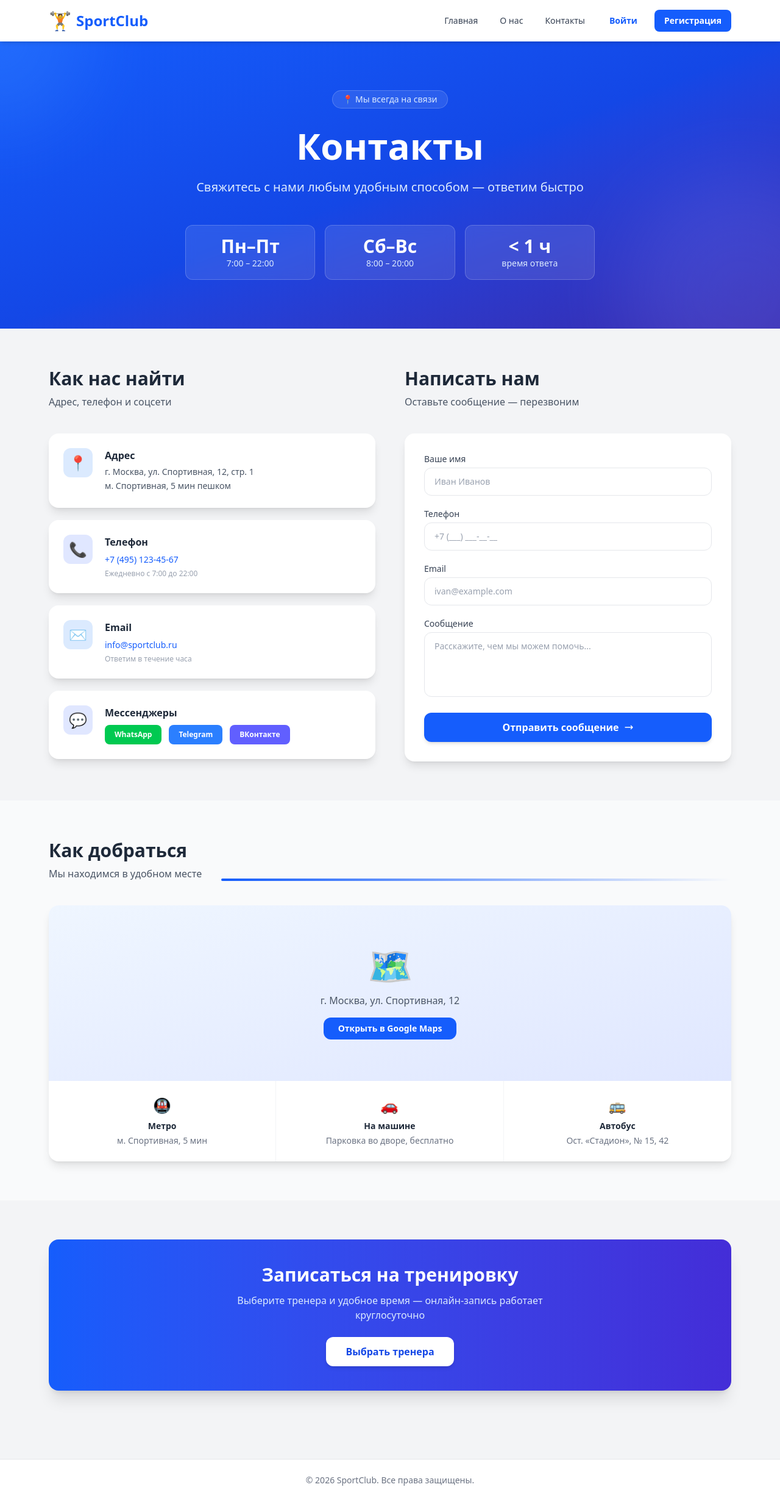
After one commit to KonstantinP94/final_project, a Django app: page /sport/contacts/ in a window 1280 px wide. The commit adds this page. Shown: the whole page at 61% size. Run offline with Django 5.2, Linux system fonts and the light colour scheme.

Commit message:
добавлены страницы 'О нас' и 'Контакты'

```diff
--- /dev/null
+++ b/sport/templates/contacts.html
@@ -0,0 +1,233 @@
+{% extends 'layout.html' %}
+
+{% block title %}
+Контакты — SportClub
+{% endblock %}
+
+{% block content %}
+
+<section class="relative bg-gradient-to-br from-blue-600 via-blue-700 to-indigo-800 overflow-hidden">
+   <div class="absolute top-0 left-0 w-72 h-72 bg-blue-400 rounded-full opacity-20 -translate-x-1/2 -translate-y-1/2 blur-3xl"></div>
+   <div class="absolute bottom-0 right-0 w-96 h-96 bg-indigo-400 rounded-full opacity-20 translate-x-1/3 translate-y-1/3 blur-3xl"></div>
+
+   <div class="relative max-w-6xl mx-auto px-4 py-20 text-center">
+       <span class="inline-block px-4 py-1 bg-white/10 backdrop-blur-sm text-blue-100 text-sm font-medium rounded-full mb-6 border border-white/20">
+           📍 Мы всегда на связи
+       </span>
+       <h1 class="text-5xl md:text-6xl font-bold text-white mb-4 leading-tight">
+           Контакты
+       </h1>
+       <p class="text-xl text-blue-100 max-w-2xl mx-auto">
+           Свяжитесь с нами любым удобным способом — ответим быстро
+       </p>
+       <div class="grid grid-cols-3 gap-4 max-w-2xl mx-auto mt-12">
+           <div class="bg-white/10 backdrop-blur-sm rounded-xl p-4 border border-white/20">
+               <div class="text-3xl font-bold text-white">Пн–Пт</div>
+               <div class="text-sm text-blue-100">7:00 – 22:00</div>
+           </div>
+           <div class="bg-white/10 backdrop-blur-sm rounded-xl p-4 border border-white/20">
+               <div class="text-3xl font-bold text-white">Сб–Вс</div>
+               <div class="text-sm text-blue-100">8:00 – 20:00</div>
+           </div>
+           <div class="bg-white/10 backdrop-blur-sm rounded-xl p-4 border border-white/20">
+               <div class="text-3xl font-bold text-white">&lt; 1 ч</div>
+               <div class="text-sm text-blue-100">время ответа</div>
+           </div>
+       </div>
+   </div>
+</section>
+
+<section class="max-w-6xl mx-auto px-4 py-16">
+   <div class="grid grid-cols-1 lg:grid-cols-2 gap-12">
+
+       <div>
+           <div class="flex items-end justify-between mb-10">
+               <div>
+                   <h2 class="text-3xl font-bold text-gray-800 mb-2">Как нас найти</h2>
+                   <p class="text-gray-600">Адрес, телефон и соцсети</p>
+               </div>
+           </div>
+
+           <div class="space-y-5">
+               <div class="bg-white shadow-lg rounded-2xl p-6 flex items-start gap-5 hover:shadow-xl transition-all duration-300">
+                   <div class="w-12 h-12 bg-blue-100 rounded-xl flex items-center justify-center text-2xl shrink-0">
+                       📍
+                   </div>
+                   <div>
+                       <div class="font-semibold text-gray-800 mb-1">Адрес</div>
+                       <div class="text-gray-600 text-sm leading-relaxed">г. Москва, ул. Спортивная, 12, стр. 1<br>м.
+                           Спортивная, 5 мин пешком
+                       </div>
+                   </div>
+               </div>
+
+               <div class="bg-white shadow-lg rounded-2xl p-6 flex items-start gap-5 hover:shadow-xl transition-all duration-300">
+                   <div class="w-12 h-12 bg-indigo-100 rounded-xl flex items-center justify-center text-2xl shrink-0">
+                       📞
+                   </div>
+                   <div>
+                       <div class="font-semibold text-gray-800 mb-1">Телефон</div>
+                       <a href="tel:+74951234567"
+                          class="text-blue-600 hover:text-blue-700 text-sm font-medium transition duration-200">
+                           +7 (495) 123-45-67
+                       </a>
+                       <div class="text-gray-400 text-xs mt-1">Ежедневно с 7:00 до 22:00</div>
+                   </div>
+               </div>
+
+               <div class="bg-white shadow-lg rounded-2xl p-6 flex items-start gap-5 hover:shadow-xl transition-all duration-300">
+                   <div class="w-12 h-12 bg-blue-100 rounded-xl flex items-center justify-center text-2xl shrink-0">
+                       ✉️
+                   </div>
+                   <div>
+                       <div class="font-semibold text-gray-800 mb-1">Email</div>
+                       <a href="mailto:info@sportclub.ru"
+                          class="text-blue-600 hover:text-blue-700 text-sm font-medium transition duration-200">
+                           info@sportclub.ru
+                       </a>
+                       <div class="text-gray-400 text-xs mt-1">Ответим в течение часа</div>
+                   </div>
+               </div>
+
+               <div class="bg-white shadow-lg rounded-2xl p-6 flex items-start gap-5 hover:shadow-xl transition-all duration-300">
+                   <div class="w-12 h-12 bg-indigo-100 rounded-xl flex items-center justify-center text-2xl shrink-0">
+                       💬
+                   </div>
+                   <div>
+                       <div class="font-semibold text-gray-800 mb-2">Мессенджеры</div>
+                       <div class="flex gap-3">
+                           <a href="#"
+                              class="px-4 py-2 bg-green-500 hover:bg-green-600 text-white text-xs font-semibold rounded-lg transition duration-200">
+                               WhatsApp
+                           </a>
+                           <a href="#"
+                              class="px-4 py-2 bg-blue-500 hover:bg-blue-600 text-white text-xs font-semibold rounded-lg transition duration-200">
+                               Telegram
+                           </a>
+                           <a href="#"
+                              class="px-4 py-2 bg-indigo-500 hover:bg-indigo-600 text-white text-xs font-semibold rounded-lg transition duration-200">
+                               ВКонтакте
+                           </a>
+                       </div>
+                   </div>
+               </div>
+           </div>
+       </div>
+
+       <div>
+           <div class="flex items-end justify-between mb-10">
+               <div>
+                   <h2 class="text-3xl font-bold text-gray-800 mb-2">Написать нам</h2>
+                   <p class="text-gray-600">Оставьте сообщение — перезвоним</p>
+               </div>
+           </div>
+
+           <div class="bg-white shadow-lg rounded-2xl p-8">
+               {% if messages %}
+               <div class="mb-6 space-y-2">
+                   {% for message in messages %}
+                   <div class="px-4 py-3 rounded-lg border
+                       {% if message.tags == 'success' %}bg-green-100 border-green-300 text-green-800
+                       {% elif message.tags == 'error' %}bg-red-100 border-red-300 text-red-700
+                       {% else %}bg-blue-100 border-blue-300 text-blue-700{% endif %}">
+                       {{ message }}
+                   </div>
+                   {% endfor %}
+               </div>
+               {% endif %}
+
+               <form method="post" action="{% url 'sport:contacts' %}" class="space-y-5">
+                   {% csrf_token %}
+                   <div>
+                       <label class="block text-sm font-medium text-gray-700 mb-1">Ваше имя</label>
+                       <input type="text" name="name" required placeholder="Иван Иванов"
+                              class="w-full px-4 py-3 border border-gray-200 rounded-xl text-sm text-gray-800 placeholder-gray-400 focus:outline-none focus:ring-2 focus:ring-blue-500 focus:border-transparent transition duration-200">
+                   </div>
+                   <div>
+                       <label class="block text-sm font-medium text-gray-700 mb-1">Телефон</label>
+                       <input type="tel" name="phone" required placeholder="+7 (___) ___-__-__"
+                              class="w-full px-4 py-3 border border-gray-200 rounded-xl text-sm text-gray-800 placeholder-gray-400 focus:outline-none focus:ring-2 focus:ring-blue-500 focus:border-transparent transition duration-200">
+                   </div>
+                   <div>
+                       <label class="block text-sm font-medium text-gray-700 mb-1">Email</label>
+                       <input type="email" name="email" placeholder="ivan@example.com"
+                              class="w-full px-4 py-3 border border-gray-200 rounded-xl text-sm text-gray-800 placeholder-gray-400 focus:outline-none focus:ring-2 focus:ring-blue-500 focus:border-transparent transition duration-200">
+                   </div>
+                   <div>
+                       <label class="block text-sm font-medium text-gray-700 mb-1">Сообщение</label>
+                       <textarea name="message" rows="4" required placeholder="Расскажите, чем мы можем помочь..."
+                                 class="w-full px-4 py-3 border border-gray-200 rounded-xl text-sm text-gray-800 placeholder-gray-400 focus:outline-none focus:ring-2 focus:ring-blue-500 focus:border-transparent transition duration-200 resize-none"></textarea>
+                   </div>
+                   <button type="submit"
+                           class="w-full bg-blue-600 hover:bg-blue-700 text-white font-semibold py-3 rounded-xl transition-all duration-200 shadow-md hover:shadow-lg flex items-center justify-center gap-2">
+                       Отправить сообщение
+                       <svg class="w-4 h-4" fill="none" stroke="currentColor" viewBox="0 0 24 24">
+                           <path stroke-linecap="round" stroke-linejoin="round" stroke-width="2"
+                                 d="M17 8l4 4m0 0l-4 4m4-4H3"/>
+                       </svg>
+                   </button>
+               </form>
+           </div>
+       </div>
+   </div>
+</section>
+
+<section class="bg-gray-50 py-16">
+   <div class="max-w-6xl mx-auto px-4">
+       <div class="flex items-end justify-between mb-10">
+           <div>
+               <h2 class="text-3xl font-bold text-gray-800 mb-2">Как добраться</h2>
+               <p class="text-gray-600">Мы находимся в удобном месте</p>
+           </div>
+           <div class="hidden sm:block h-1 flex-1 bg-gradient-to-r from-blue-600 to-transparent ml-8 rounded-full"></div>
+       </div>
+
+       <div class="bg-white shadow-lg rounded-2xl overflow-hidden">
+           <div class="w-full h-72 bg-gradient-to-br from-blue-50 to-indigo-100 flex items-center justify-center">
+               <div class="text-center">
+                   <div class="text-6xl mb-4">🗺️</div>
+                   <p class="text-gray-600 font-medium">г. Москва, ул. Спортивная, 12</p>
+                   <a href="https://maps.google.com/?q=SportClub+Москва" target="_blank"
+                      class="inline-block mt-4 px-6 py-2 bg-blue-600 hover:bg-blue-700 text-white text-sm font-semibold rounded-xl transition duration-200">
+                       Открыть в Google Maps
+                   </a>
+               </div>
+           </div>
+
+           <div class="grid grid-cols-1 sm:grid-cols-3 divide-y sm:divide-y-0 sm:divide-x divide-gray-100">
+               <div class="p-6 text-center">
+                   <div class="text-2xl mb-2">🚇</div>
+                   <div class="font-semibold text-gray-800 text-sm">Метро</div>
+                   <div class="text-gray-500 text-sm mt-1">м. Спортивная, 5 мин</div>
+               </div>
+               <div class="p-6 text-center">
+                   <div class="text-2xl mb-2">🚗</div>
+                   <div class="font-semibold text-gray-800 text-sm">На машине</div>
+                   <div class="text-gray-500 text-sm mt-1">Парковка во дворе, бесплатно</div>
+               </div>
+               <div class="p-6 text-center">
+                   <div class="text-2xl mb-2">🚌</div>
+                   <div class="font-semibold text-gray-800 text-sm">Автобус</div>
+                   <div class="text-gray-500 text-sm mt-1">Ост. «Стадион», № 15, 42</div>
+               </div>
+           </div>
+       </div>
+   </div>
+</section>
+
+<section class="max-w-6xl mx-auto px-4 py-16">
+   <div class="bg-gradient-to-r from-blue-600 to-indigo-700 rounded-2xl p-10 text-center shadow-xl">
+       <h2 class="text-3xl font-bold text-white mb-3">
+           Записаться на тренировку
+       </h2>
+       <p class="text-blue-100 mb-6 max-w-xl mx-auto">
+           Выберите тренера и удобное время — онлайн-запись работает круглосуточно
+       </p>
+       <a href="{% url 'sport:home' %}"
+          class="inline-block px-8 py-3 bg-white hover:bg-gray-100 text-blue-700 font-semibold rounded-xl transition duration-200 shadow-md">
+           Выбрать тренера
+       </a>
+   </div>
+</section>
+
+{% endblock %}
--- a/sport/templates/home.html
+++ b/sport/templates/home.html
@@ -152,7 +152,7 @@
         <p class="text-blue-100 mb-6 max-w-xl mx-auto">
             Свяжитесь с нами — поможем подобрать индивидуальную программу под ваши цели
         </p>
-        <a href="#"
+        <a href="{% url 'sport:contacts' %}"
            class="inline-block px-8 py-3 bg-white hover:bg-gray-100 text-blue-700 font-semibold rounded-xl transition duration-200 shadow-md">
             Связаться с нами
         </a>
--- a/sport/templates/layout.html
+++ b/sport/templates/layout.html
@@ -21,6 +21,14 @@
            <a href="{% url 'sport:home' %}"
               class="px-3 py-2 text-sm font-medium text-gray-700 hover:text-blue-600 transition duration-200">
                Главная
+           </a>
+           <a href="{% url 'sport:about' %}"
+              class="px-3 py-2 text-sm font-medium text-gray-700 hover:text-blue-600 transition duration-200">
+               О нас
+           </a>
+           <a href="{% url 'sport:contacts' %}"
+              class="px-3 py-2 text-sm font-medium text-gray-700 hover:text-blue-600 transition duration-200">
+               Контакты
            </a>
 
            {% if user.is_authenticated %}
--- a/sport/urls.py
+++ b/sport/urls.py
@@ -12,6 +12,8 @@ urlpatterns = [
     path('add_review/<int:trainer_id>/', views.add_review, name='add_review'),
     path('edit_review/<int:review_id>/', views.edit_review, name='edit_review'),
     path('delete_review/<int:review_id>/', views.delete_review, name='delete_review'),
+    path('about/', views.about, name='about'),
+    path('contacts/', views.contacts, name='contacts')
 
 
 ]
--- a/sport/views.py
+++ b/sport/views.py
@@ -142,3 +142,9 @@ def delete_review(request, review_id):
 
     messages.success(request, 'Ваш отзыв был удалён.')
     return redirect('sport:trainer_detail', trainer_id=trainer_id)
+
+def about(request):
+    return render(request, 'about.html')
+
+def contacts(request):
+    return render(request, 'contacts.html')
```
Also changed, not shown: sport/templates/about.html (added, +162 -0 lines).
